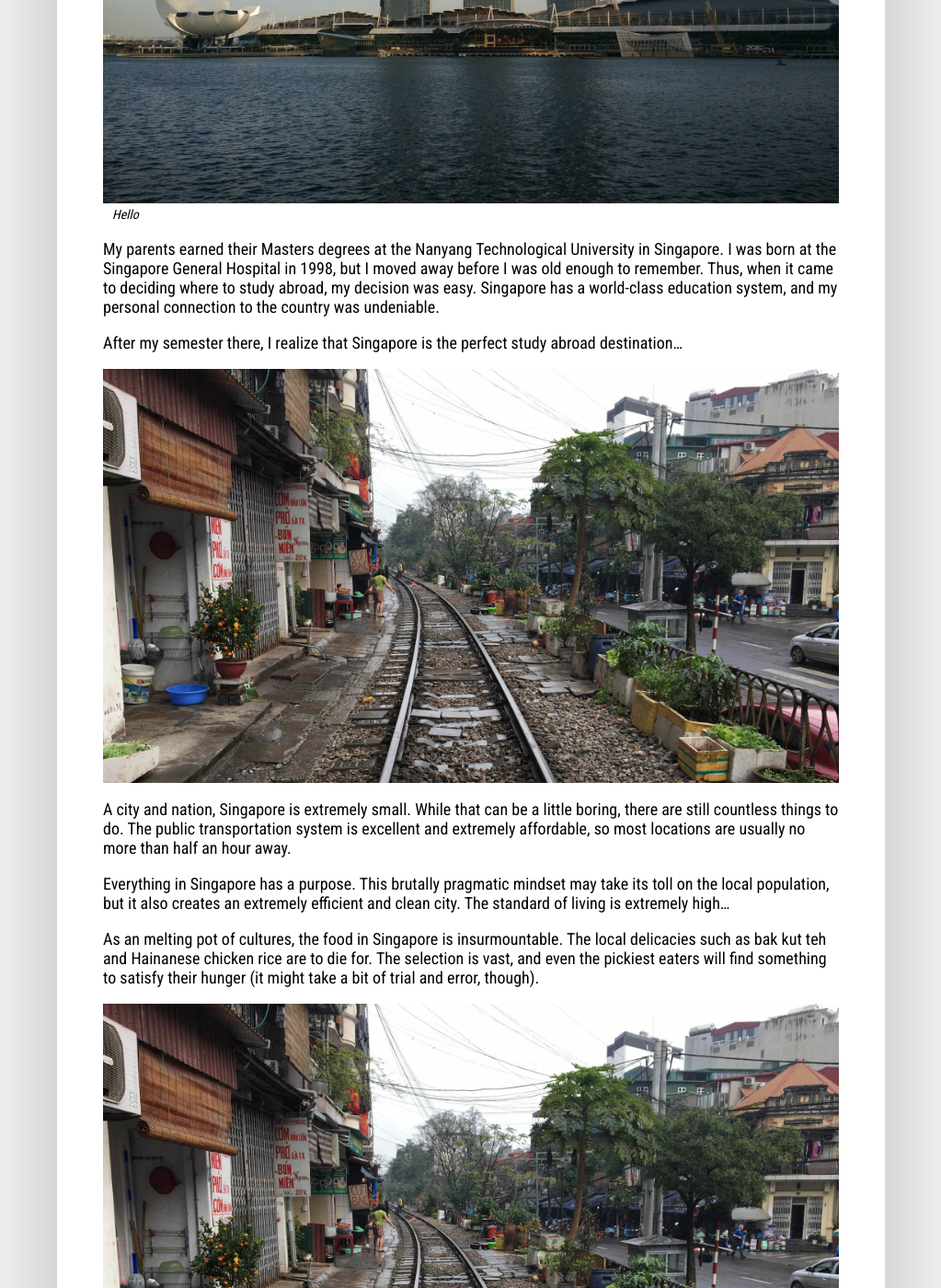
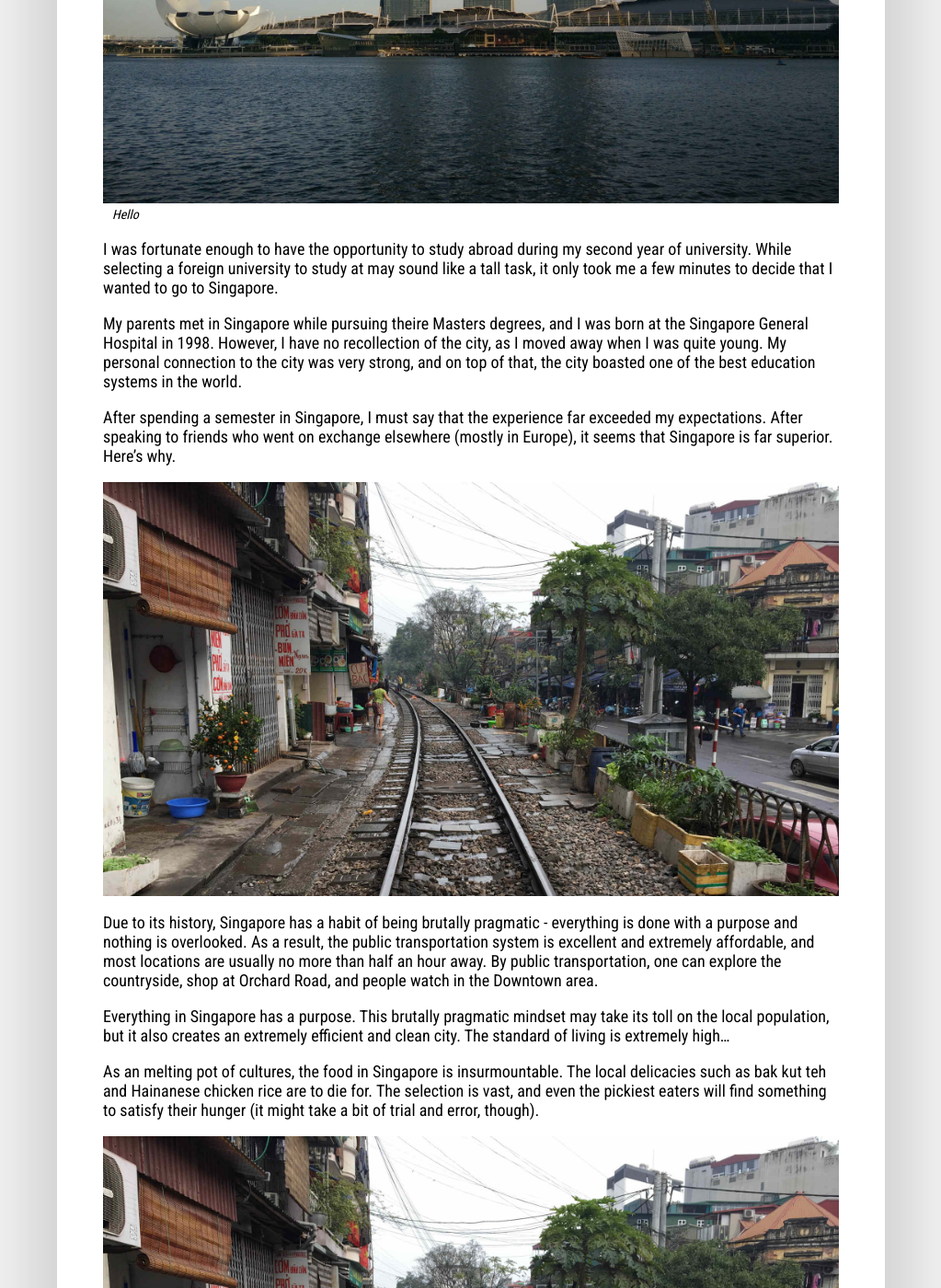
Before and after one commit to TuOfTimes/photo-website, a Jekyll site: the page built from _posts/2018-07-29-why-you-should-study-abroad-in-singapore.md, in a window 1280 px wide and 1400 px high, scrolled down 487 px. Shown: the whole window at 92% size, without its empty margins (128-1151 px from the left). Built offline with Jekyll 4.4.1, drawn with Linux system fonts in a browser that asks for light colours.

Commit message:
edited drafts

```diff
--- a/_posts/2018-07-29-why-you-should-study-abroad-in-singapore.md
+++ b/_posts/2018-07-29-why-you-should-study-abroad-in-singapore.md
@@ -7,13 +7,15 @@ title_image: /assets/img/singapore.jpg
 title_caption: Hello
 ---
 
-My parents earned their Masters degrees at the Nanyang Technological University in Singapore. I was born at the Singapore General Hospital in 1998, but I moved away before I was old enough to remember. Thus, when it came to deciding where to study abroad, my decision was easy. Singapore has a world-class education system, and my personal connection to the country was undeniable.
+I was fortunate enough to have the opportunity to study abroad during my second year of university. While selecting a foreign university to study at may sound like a tall task, it only took me a few minutes to decide that I wanted to go to Singapore.
 
-After my semester there, I realize that Singapore is the perfect study abroad destination...
+My parents met in Singapore while pursuing theire Masters degrees, and I was born at the Singapore General Hospital in 1998. However, I have no recollection of the city, as I moved away when I was quite young. My personal connection to the city was very strong, and on top of that, the city boasted one of the best education systems in the world.
+
+After spending a semester in Singapore, I must say that the experience far exceeded my expectations. After speaking to friends who went on exchange elsewhere (mostly in Europe), it seems that Singapore is far superior. Here's why.
 
 ![MRT]({{ "/assets/img/hanoi.jpg" | absolute_url }}){:class="post-image"}
 
-A city and nation, Singapore is extremely small. While that can be a little boring, there are still countless things to do. The public transportation system is excellent and extremely affordable, so most locations are usually no more than half an hour away.
+Due to its history, Singapore has a habit of being brutally pragmatic - everything is done with a purpose and nothing is overlooked. As a result, the public transportation system is excellent and extremely affordable, and most locations are usually no more than half an hour away. By public transportation, one can explore the countryside, shop at Orchard Road, and people watch in the Downtown area.
 
 Everything in Singapore has a purpose. This brutally pragmatic mindset may take its toll on the local population, but it also creates an extremely efficient and clean city. The standard of living is extremely high...
 
```
